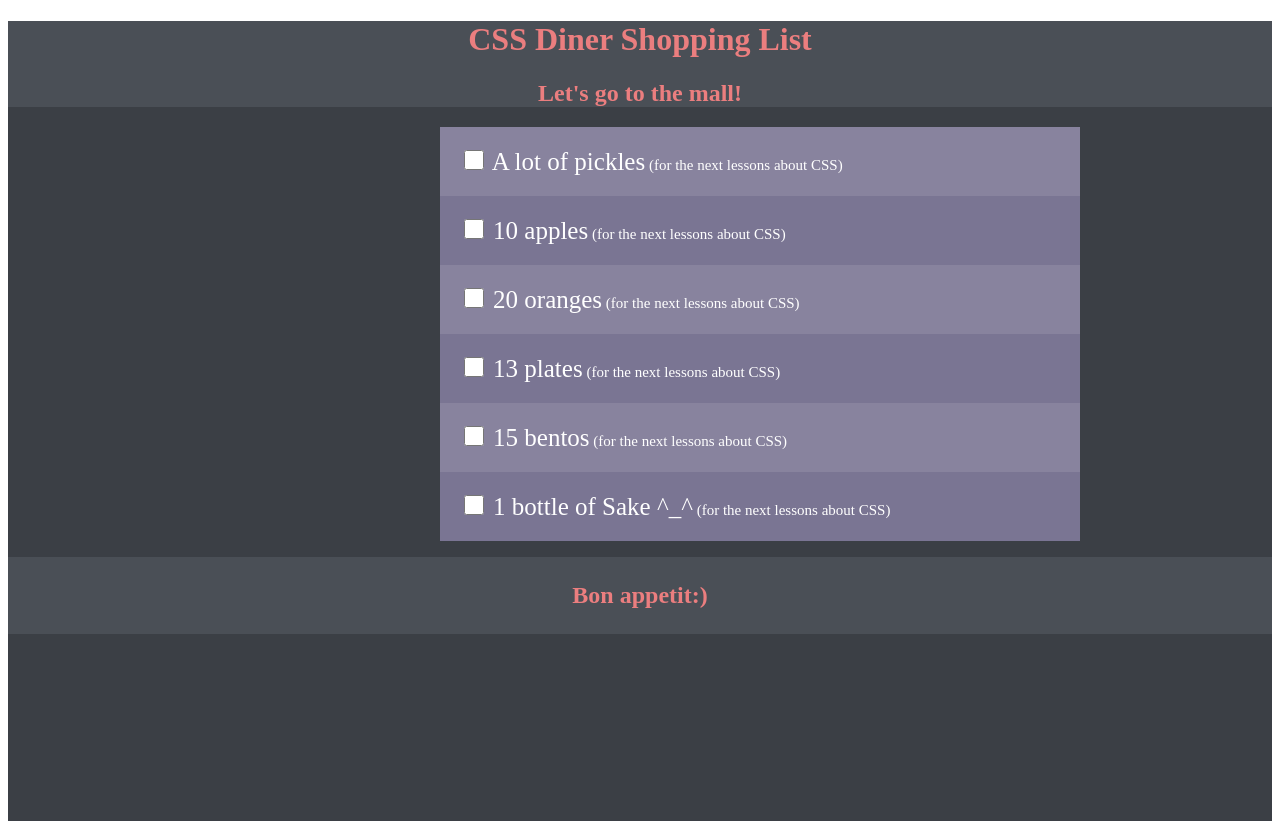
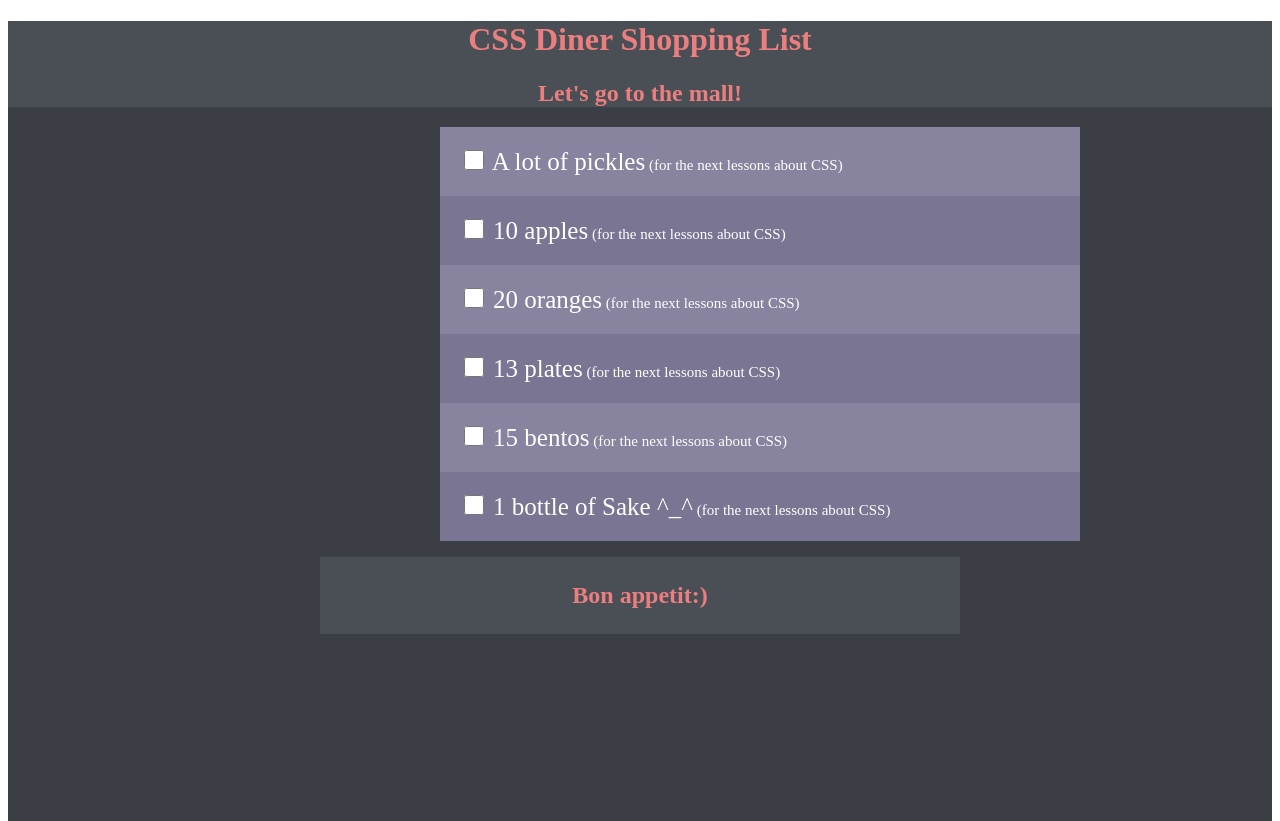
Before and after one commit to AltairAtL/Homework6_2, a plain HTML site: page index.html in a window 1280 px wide. Drawn offline with Linux system fonts and the light colour scheme.

Commit message:
Fixed footer size

```diff
--- a/main.css
+++ b/main.css
@@ -23,6 +23,8 @@ footer {
   color: #eb7e7f;
   background-color: #4a4f56;
   padding: 5px;
+  width: 630px;
+  margin: auto;
 }
 li {
   list-style-type: none;
```
